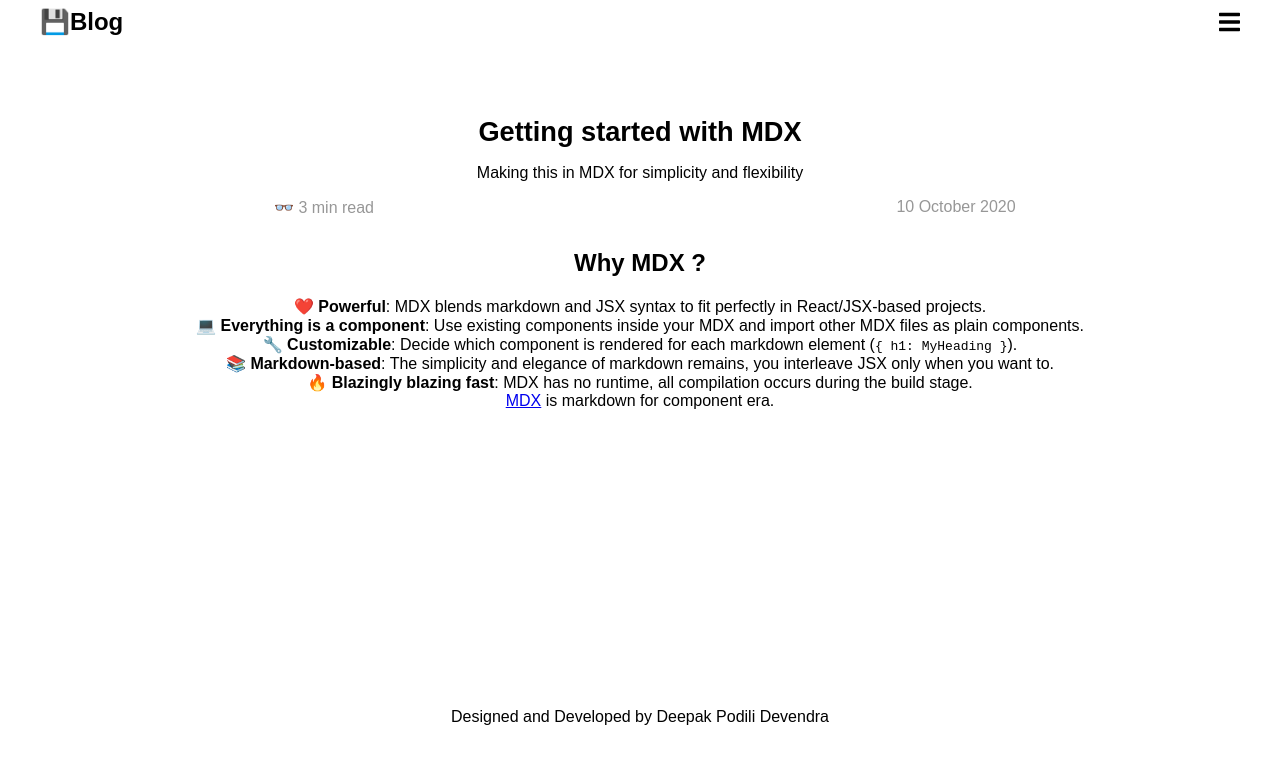
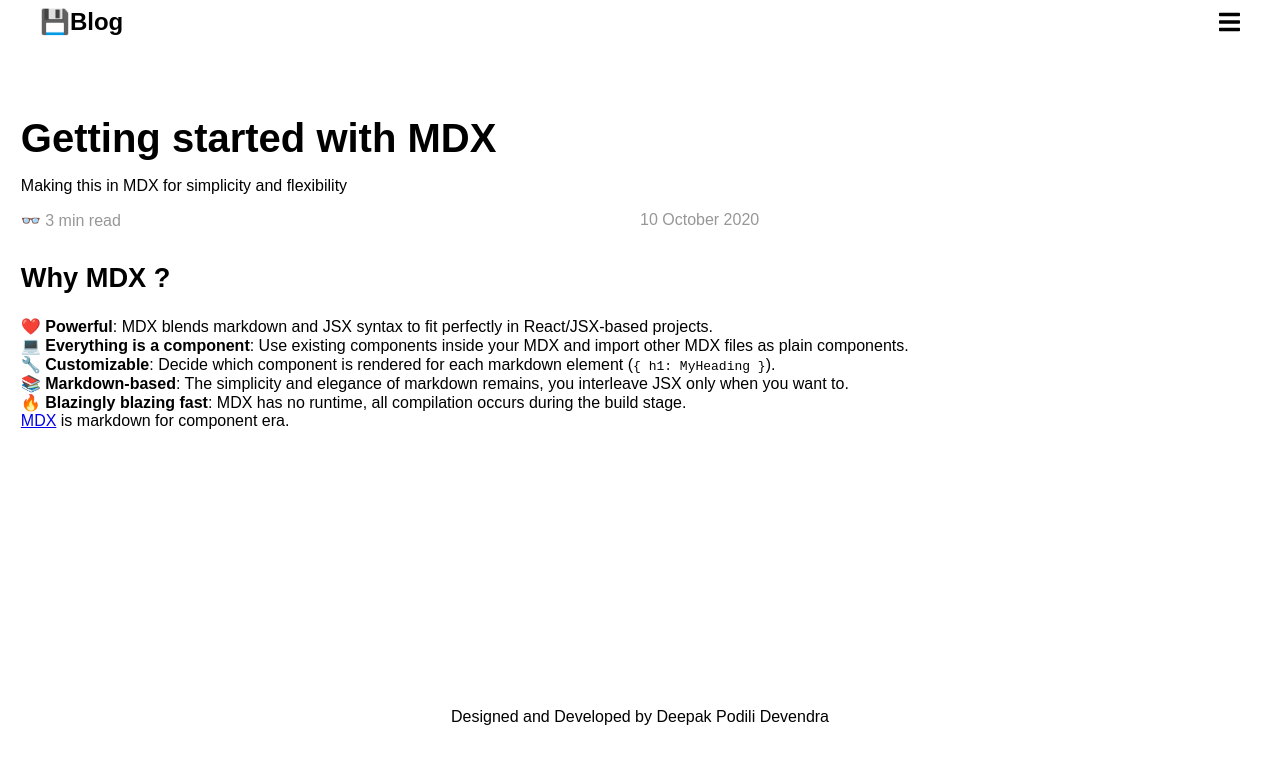
Before and after one commit to odin47/blog-deepak, a Next.js app: page /post/getting-started-with-mdx in a window 1280 px wide. Shown: the top 764 px of the page. Built offline with nearby package versions, Linux system fonts and the light colour scheme.

Commit message:
Fix Markdown issue
Detailed Notes:
1.) Fixed isuue with markdown and now the code snippet is displaying
as expected.
2.) Fixed look and feel of markdown content file.

```diff
--- a/components/Article/Article.js
+++ b/components/Article/Article.js
@@ -1,15 +1,20 @@
 import PropTypes from 'prop-types';
-import ReactMarkdown from 'react-markdown'
+import ReactMarkdown from 'react-markdown';
+import {Prism as SyntaxHighlighter} from 'react-syntax-highlighter'
 import ArticleLink from 'components/ArticleLink';
-import styles from './Article.module.scss';
-
 
 const Article = ({heading, content}) => {
 
+	const renderers = {
+		code: ({language, value}) => {
+		  return <SyntaxHighlighter language={language} children={value} />
+		}
+	  }
+
 	return (
 		<>
-			<ArticleLink {...heading} />
-			<ReactMarkdown children={content}/>
+			<ArticleLink {...heading} isLink={false}/>
+			<ReactMarkdown renderers={renderers} children={content}/>
 		</>
 	)
 };
--- a/components/ArticleLink/ArticleLink.js
+++ b/components/ArticleLink/ArticleLink.js
@@ -9,7 +9,7 @@ const ArticleLink = ({ date, excerpt, isLink, readTime, slug, title }) => {
 			{
 				isLink ?
 				<Link href={`/post/${slug}`}>
-				<h1 className={styles.title}>{title}</h1>
+					<h2 className={styles.title}>{title}</h2>
 				</Link>
 				:
 				<h1 className={styles.title}>{title}</h1>
--- a/components/ArticleList/ArticleList.module.scss
+++ b/components/ArticleList/ArticleList.module.scss
@@ -1,5 +1,6 @@
 .container {
 	.containerList {
 		list-style: none;
+		padding: 0;
 	}
 }
--- a/package.json
+++ b/package.json
@@ -20,6 +20,7 @@
     "react": "17.0.1",
     "react-dom": "17.0.1",
     "react-markdown": "^5.0.3",
+    "react-syntax-highlighter": "^15.4.3",
     "sass": "^1.29.0"
   },
   "devDependencies": {
--- a/pages/index.js
+++ b/pages/index.js
@@ -7,10 +7,10 @@ export default function Home({ allPostsData }) {
 	return (
 		<div>
 			<Layout>
-				<>
+				<div className={'pagePadding'}>
 					<Intro />
 					<ArticleList list={allPostsData} />
-				</>
+				</div>
 			</Layout>
 		</div>
 	);
--- a/pages/post/[pid].js
+++ b/pages/post/[pid].js
@@ -6,7 +6,7 @@ import { getSortedPosts } from 'lib/posts';
 export default function Post ({ post }) {
 	return (
 		<Layout>
-			<div className={'topPadding vcenter'}>
+			<div className={'topPadding pagePadding'}>
 				<Article heading={post} content={post.content}/>
 			</div>
 		</Layout>
--- a/styles/global.scss
+++ b/styles/global.scss
@@ -7,6 +7,10 @@ body {
 	}
 
 	h1 {
+		font-size: 2.5rem;
+	}
+
+	h2 {
 		font-size: 1.7rem;
 	}
 
@@ -17,4 +21,8 @@ body {
 	.vcenter {
 		text-align: center;
 	}
+
+	.pagePadding {
+		padding: 0 0.8rem;
+	}
 }
```
Also changed, not shown: posts/some-random-points.md (+1 -3 lines), 1 other file (tests, documents, lock files or other folders).
